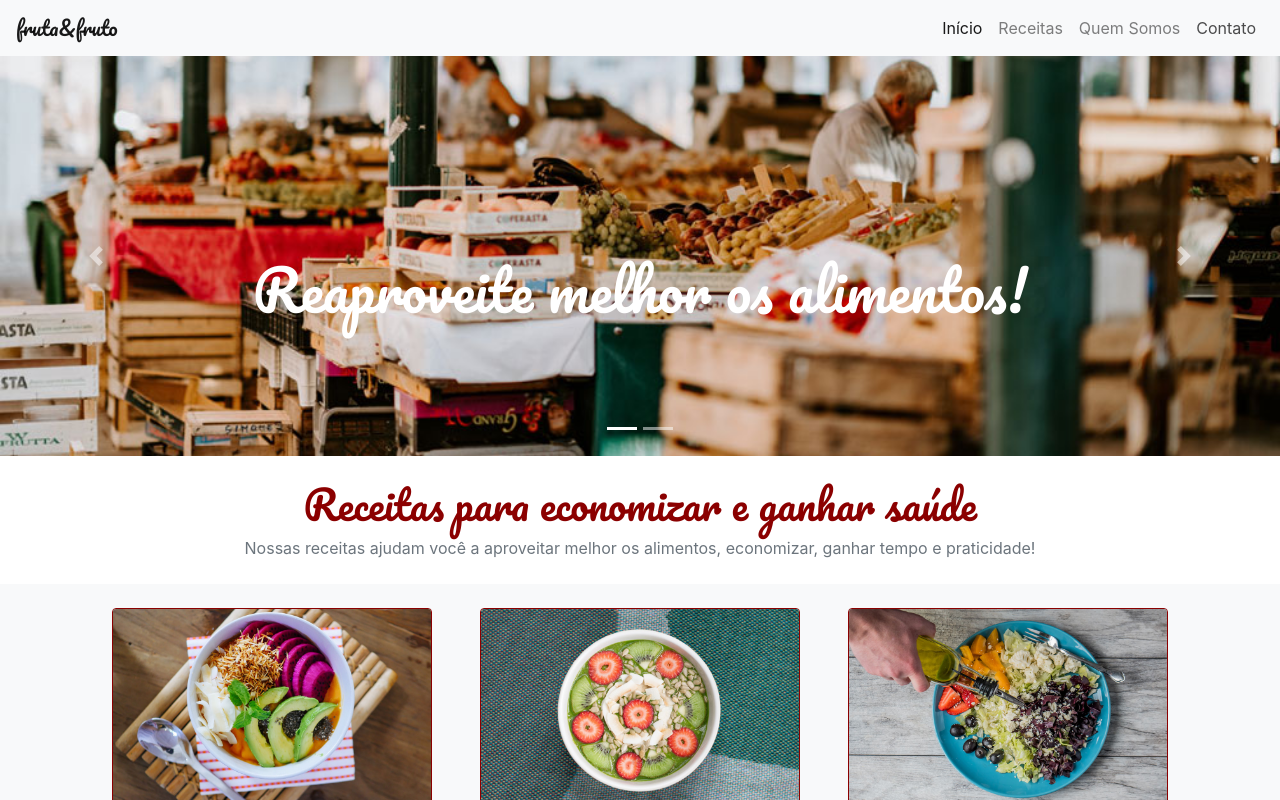
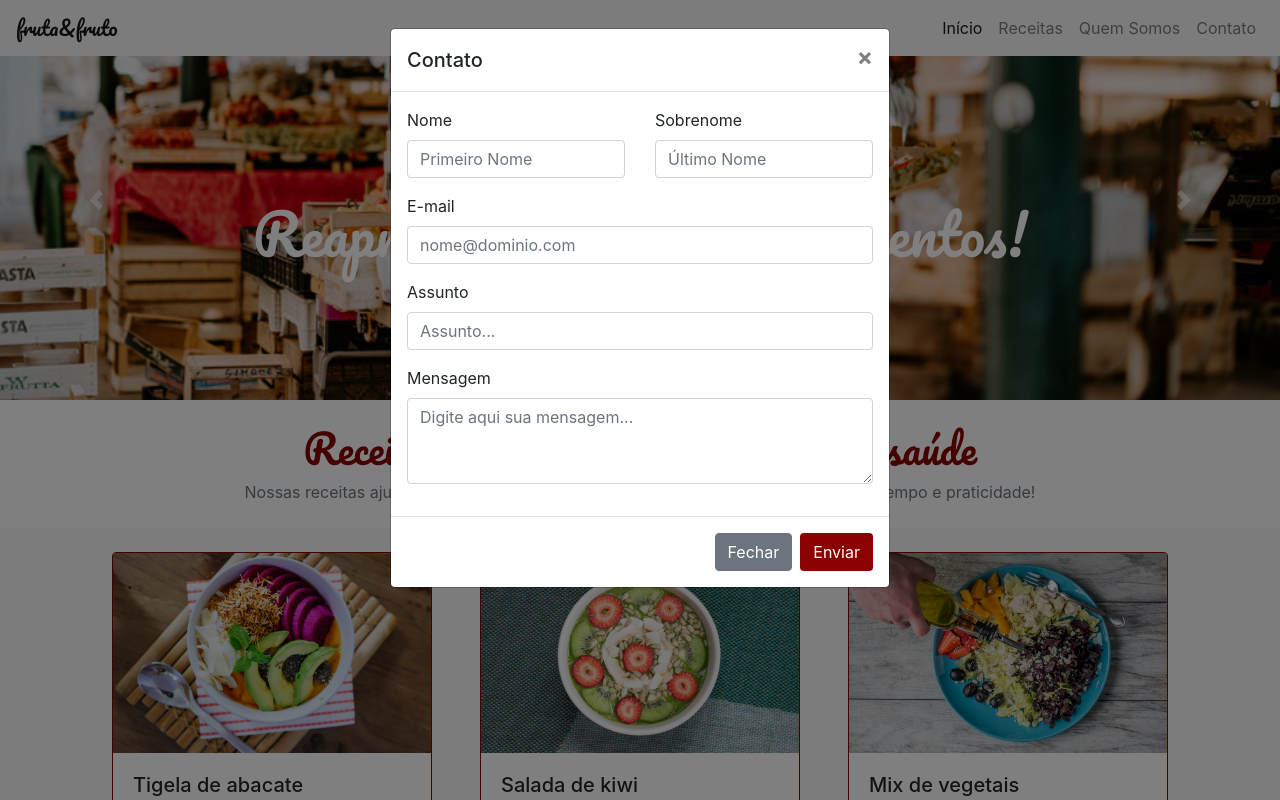
Before and after one commit to maleixorm/bootstrap-alura, a plain HTML site: page index.html in a window 1280 px wide. Both pictures are taken after a click on the link "Contato". Shown: the top 800 px of the page. Drawn offline with nearby package versions, Linux system fonts and the light colour scheme.

Commit message:
Criando e estilizando o modal de contato

```diff
--- a/index.html
+++ b/index.html
@@ -14,7 +14,7 @@
 
 <body>
   <header>
-    <nav class="navbar navbar-expand-lg navbar-light bg-light">
+    <nav class="navbar navbar-expand-lg navbar-light bg-light fixed-top">
       <a class="navbar-brand fonte-titulo" href="#">fruta&fruto</a>
       <button class="navbar-toggler" type="button" data-toggle="collapse" data-target="#navbarNav" aria-controls="navbarNav" aria-expanded="false" aria-label="Toggle navigation">
         <span class="navbar-toggler-icon"></span>
@@ -31,7 +31,7 @@
             <a class="nav-link" href="#">Quem Somos</a>
           </li>
           <li class="nav-item">
-            <a class="nav-link" href="#">Contato</a>
+            <a class="nav-link" data-toggle="modal" data-target="#modal-contato" href="">Contato</a>
           </li>
         </ul>
       </div>
@@ -132,7 +132,49 @@
     </section>
   </main>
 
-
+  <!-- Modal -->
+  <div class="modal fade" id="modal-contato" tabindex="-1" aria-labelledby="exampleModalLabel" aria-hidden="true">
+    <div class="modal-dialog">
+      <div class="modal-content">
+        <div class="modal-header">
+          <h5 class="modal-title" id="exampleModalLabel">Contato</h5>
+          <button type="button" class="close" data-dismiss="modal" aria-label="Close">
+            <span aria-hidden="true">&times;</span>
+          </button>
+        </div>
+        <div class="modal-body">
+          <form>
+            <div class="row form-group">
+              <div class="col">
+                <label for="name">Nome</label>
+                <input type="text" class="form-control" placeholder="Primeiro Nome" id="name">
+              </div>
+              <div class="col">
+                <label for="lastname">Sobrenome</label>
+                <input type="text" class="form-control" placeholder="Último Nome" id="lastname">
+              </div>
+            </div>
+            <div class="form-group">
+              <label for="exampleFormControlInput1">E-mail</label>
+              <input type="email" class="form-control" id="exampleFormControlInput1" placeholder="nome@dominio.com">
+            </div>
+            <div class="form-group">
+              <label for="formGroupExampleInput">Assunto</label>
+              <input type="text" class="form-control" id="formGroupExampleInput" placeholder="Assunto...">
+            </div>
+            <div class="form-group">
+              <label for="exampleFormControlTextarea1">Mensagem</label>
+              <textarea class="form-control" id="exampleFormControlTextarea1" rows="3" placeholder="Digite aqui sua mensagem..."></textarea>
+            </div>
+          </form>
+        </div>
+        <div class="modal-footer">
+          <button type="button" class="btn btn-secondary" data-dismiss="modal">Fechar</button>
+          <button type="button" class="btn botao-cor-especial">Enviar</button>
+        </div>
+      </div>
+    </div>
+  </div>
 
   <script src="https://cdn.jsdelivr.net/npm/jquery@3.5.1/dist/jquery.slim.min.js" integrity="sha384-DfXdz2htPH0lsSSs5nCTpuj/zy4C+OGpamoFVy38MVBnE+IbbVYUew+OrCXaRkfj" crossorigin="anonymous"></script>
   <script src="https://cdn.jsdelivr.net/npm/popper.js@1.16.1/dist/umd/popper.min.js" integrity="sha384-9/reFTGAW83EW2RDu2S0VKaIzap3H66lZH81PoYlFhbGU+6BZp6G7niu735Sk7lN" crossorigin="anonymous"></script>
```
